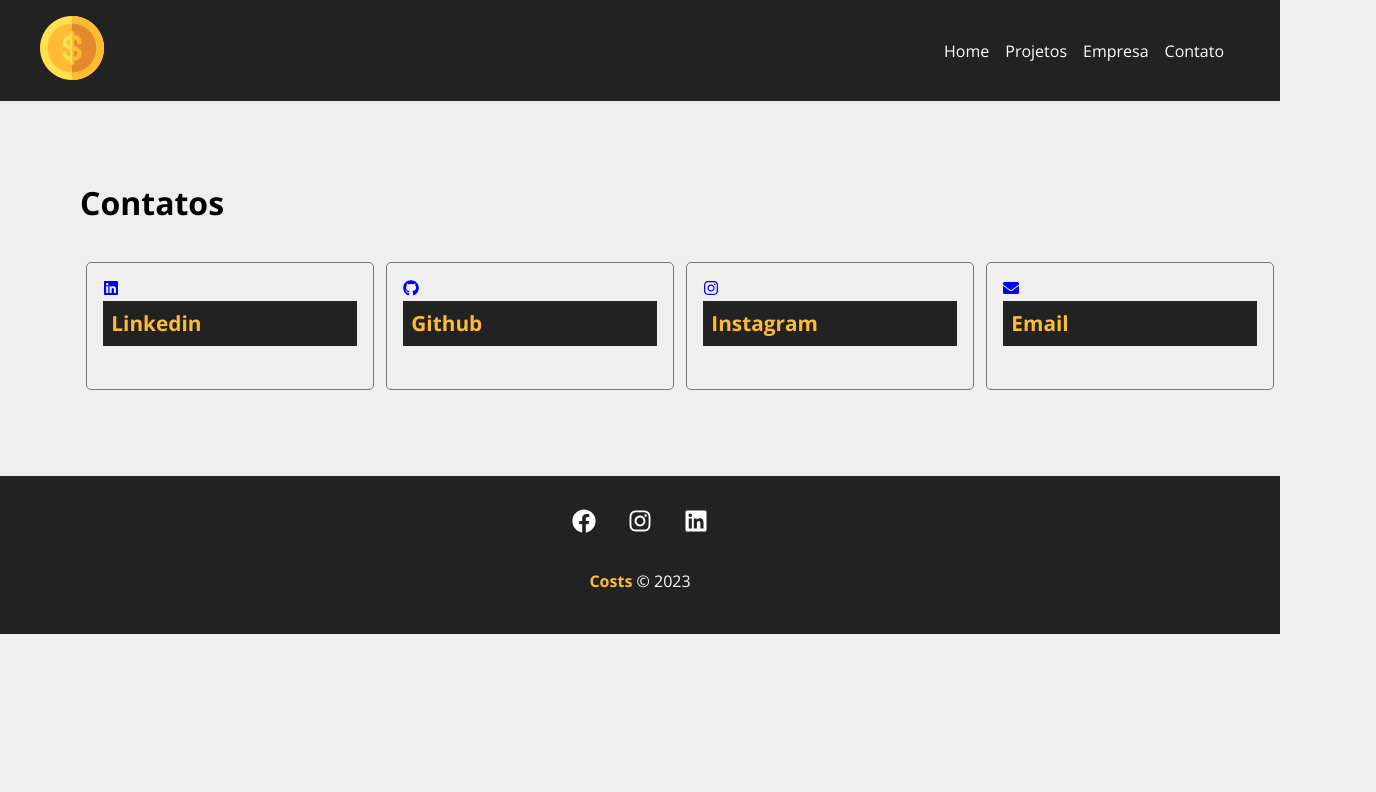
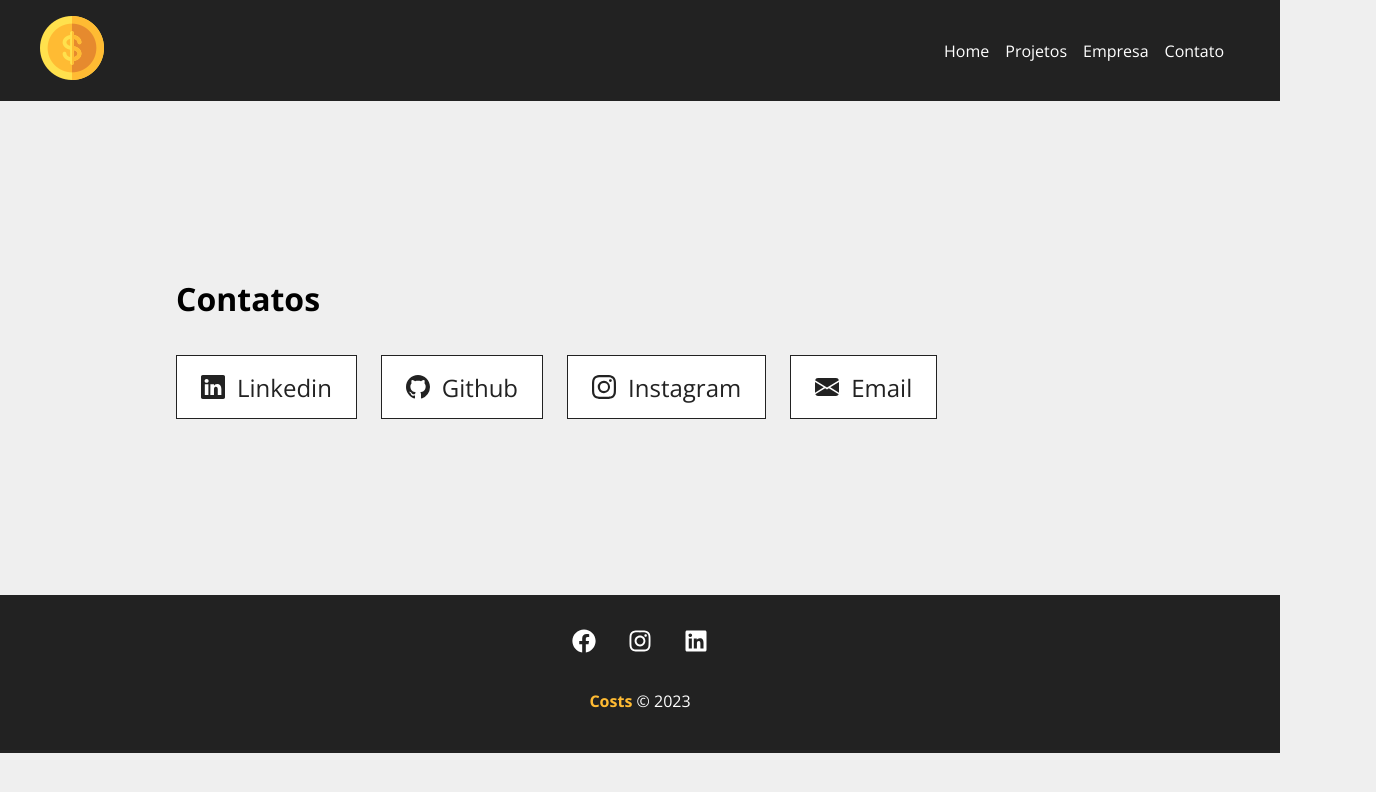
Before and after one commit to AAlan12/Costs, a React (Vite) app: page /contact in a window 1280 px wide. Shown: the top 792 px of the page, 1376 px wide, since content can reach past the window. Built offline with nearby package versions, Linux system fonts and the light colour scheme.

Commit message:
Finalização do Page Contact

```diff
--- a/src/objects/ContactCard/index.jsx
+++ b/src/objects/ContactCard/index.jsx
@@ -8,7 +8,7 @@ function ContactCard({ name, icon, link }) {
         <div className={styles.contact_card}>
             <Link to={link} target="_blank" rel="noopener noreferrer">
                 {icon}
-                <h4>{name}</h4>
+                {name}
             </Link>
         </div>
     )
--- a/src/objects/ContactCard/styles.module.css
+++ b/src/objects/ContactCard/styles.module.css
@@ -1,35 +1,16 @@
 .contact_card {
-    padding: 1em;
-    border: 1px solid var(--color-fourth);
-    border-radius: 5px;
-    width: 24%;
-    margin: 0.5%;
-}
-
-.contact_card h4 {
-    background-color: var(--color-negative);
-    color: var(--color-first);
-    padding: 0.4em;
-    margin-bottom: 1.3em;
-    font-size: 1.3em;
-}
-
-.contact_card a {
-    text-decoration: none;
-}
-
-.contact_card_actions {
     margin-top: 1.2em;
     display: flex;
     align-items: center;
+
 }
 
-.contact_card_actions a {
-    text-decoration: none;
-    border: none;
+.contact_card a,
+.contact_card button {
     background-color: var(--color-zero);
     color: var(--color-negative);
-    font-size: 0.9em;
+    text-decoration: none;
+    font-size: 1.5em;
     padding: 0.6em 1em;
     margin-right: 1em;
     cursor: pointer;
@@ -40,7 +21,13 @@
     justify-content: center;
 }
 
-.contact_card:hover {
+
+.contact_card a:hover,
+.contact_card button:hover {
     background-color: var(--color-negative);
+    color: var(--color-first);
+}
 
+.contact_card svg {
+    margin-right: 0.5em;
 }
--- a/src/pages/Contact/index.jsx
+++ b/src/pages/Contact/index.jsx
@@ -2,6 +2,7 @@ import styles from './styles.module.css'
 import Container from '../../objects/Container';
 import ContactCard from '../../objects/ContactCard';
 import {  FaLinkedin, FaGithub, FaInstagram, FaEnvelope } from 'react-icons/fa'
+import { BsLinkedin, BsGithub, BsInstagram, BsEnvelopeFill } from 'react-icons/bs'
 
 function Contact() {
     return(
@@ -10,10 +11,10 @@ function Contact() {
                 <h1>Contatos</h1>
             </div>
             <Container customClass="start">
-                <ContactCard name="Linkedin" icon={<FaLinkedin/>} link="https://www.linkedin.com/in/antonioalan/"/>
-                <ContactCard name="Github" icon={<FaGithub/>} link="https://github.com/AAlan12"/>
-                <ContactCard name="Instagram" icon={<FaInstagram/>} link="https://www.instagram.com/a.alan.12/"/>
-                <ContactCard name="Email" icon={<FaEnvelope/>} link="mailto:tonio.alan07@gmail.com"/>
+                <ContactCard name="Linkedin" icon={<BsLinkedin/>} link="https://www.linkedin.com/in/antonioalan/"/>
+                <ContactCard name="Github" icon={<BsGithub/>} link="https://github.com/AAlan12"/>
+                <ContactCard name="Instagram" icon={<BsInstagram/>} link="https://www.instagram.com/a.alan.12/"/>
+                <ContactCard name="Email" icon={<BsEnvelopeFill/>} link="mailto:tonio.alan07@gmail.com"/>
             </Container>
         </div>
     )
--- a/src/pages/Contact/styles.module.css
+++ b/src/pages/Contact/styles.module.css
@@ -1,9 +1,7 @@
 .contact_container {
-    padding: 5em;
-  }
+  padding: 11em;
+}
 
-  .title_container {
-    display: flex;
-    justify-content: space-between;
-    margin-bottom: 2em;
-  }
+.title_container {
+  margin-bottom: 1em;
+}
```
Also changed, not shown: src/objects/ProjectCard/styles.module.css (indentation only).
